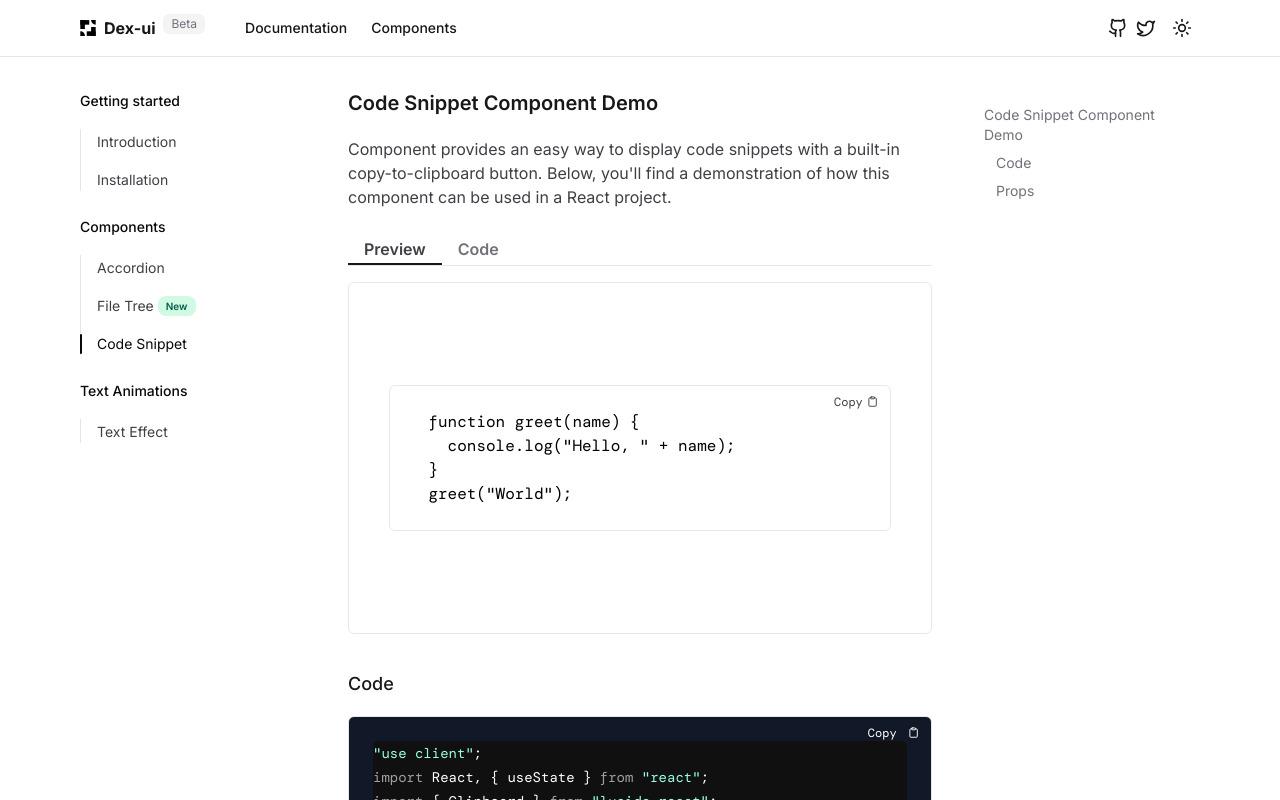
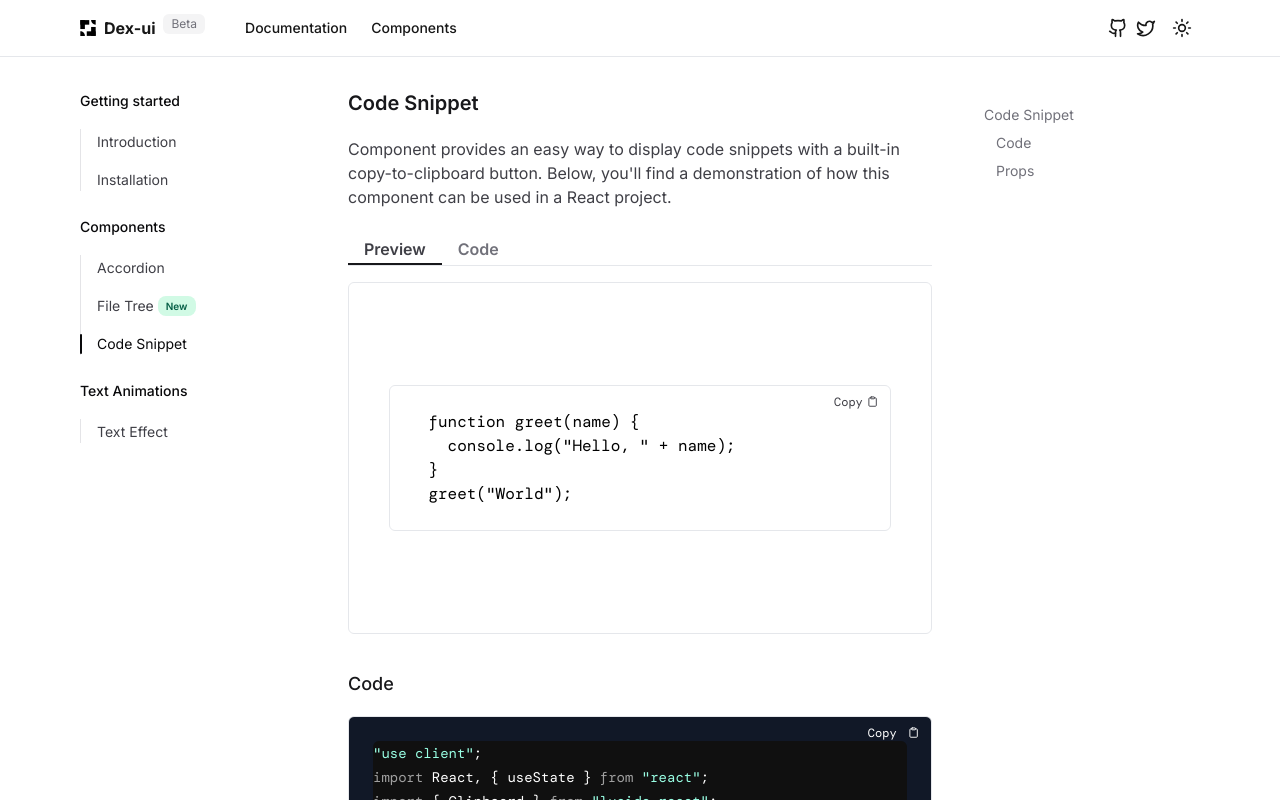
Before and after one commit to PraveenShinde3/dex-ui, a Next.js app: page /docs/code-snippet in a window 1280 px wide. Shown: the top 800 px of the page. Built offline with nearby package versions, Linux system fonts and the light colour scheme; a web font is replaced by a local one.

Commit message:
Doc: code snippent heading change

```diff
--- a/app/docs/code-snippet/page.mdx
+++ b/app/docs/code-snippet/page.mdx
@@ -1,7 +1,7 @@
 import CodeSnippetDemo from "./code-snippet-demo";
 import { ComponentPreview } from "@/components/component-code-preview";
 
-# Code Snippet Component Demo
+# Code Snippet
 
 Component provides an easy way to display code snippets with a built-in copy-to-clipboard button. Below, you'll find a demonstration of how this component can be used in a React project.
 
```
